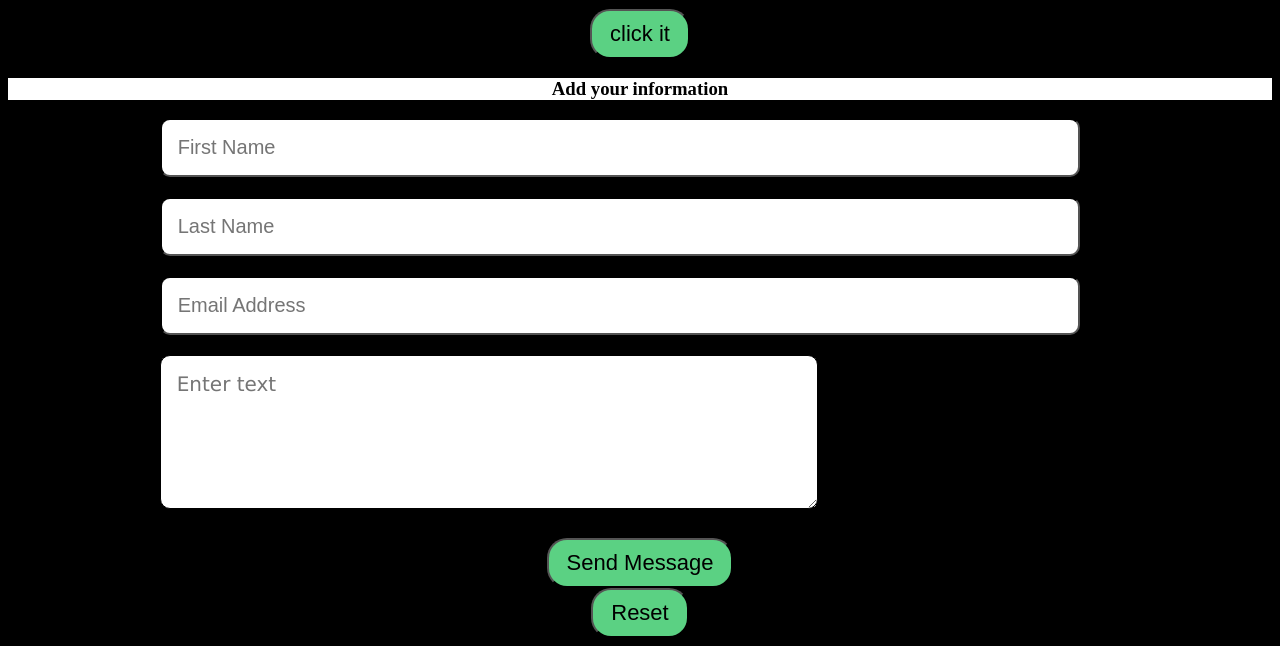
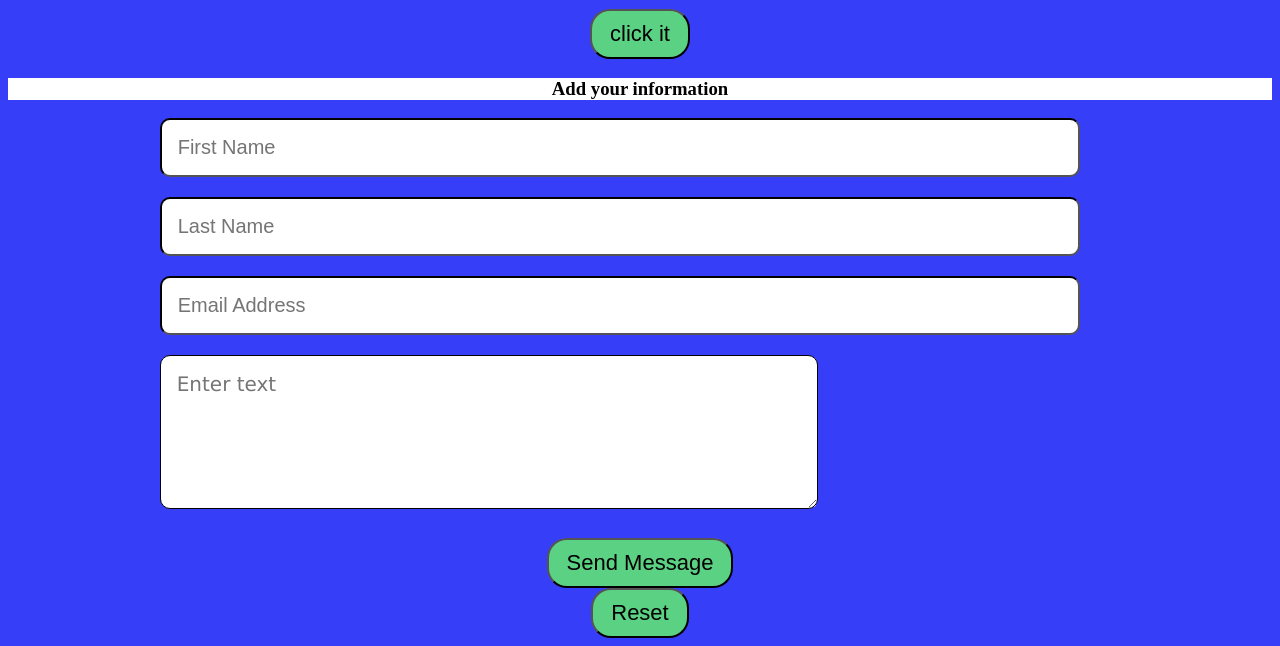
Before and after one commit to shiykilaking/web-development-project, a plain HTML site: page contact.html in a window 1280 px wide. Shown: the part 250-896 px from the top of the page. Drawn offline with Linux system fonts and the light colour scheme.

Commit message:
Update contact.html

```diff
--- a/contact.html
+++ b/contact.html
@@ -20,7 +20,7 @@
 
 body {
 /* Made the background of my web page black*/
-background-color: black;
+background-color: rgb(55, 62, 248);
 
 }
 
```
